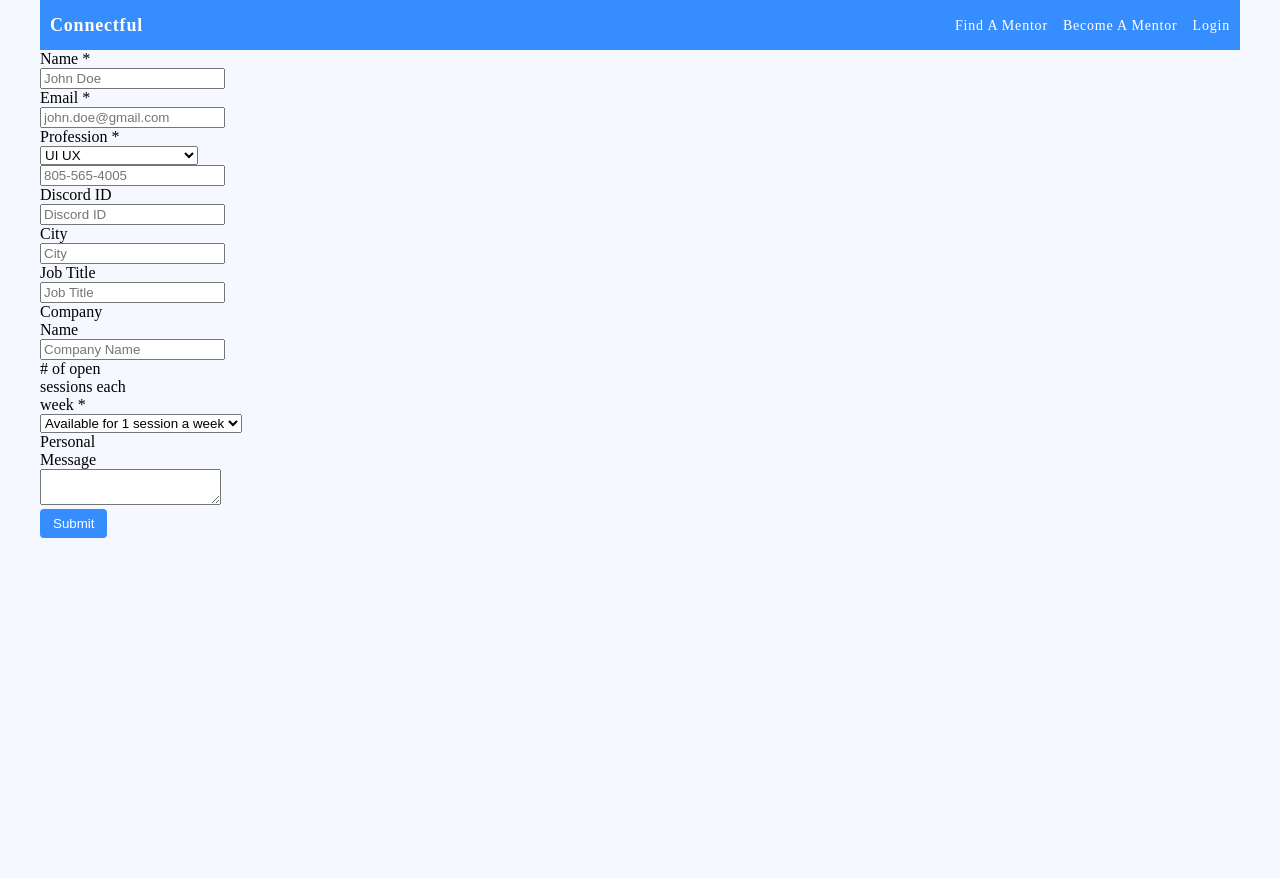
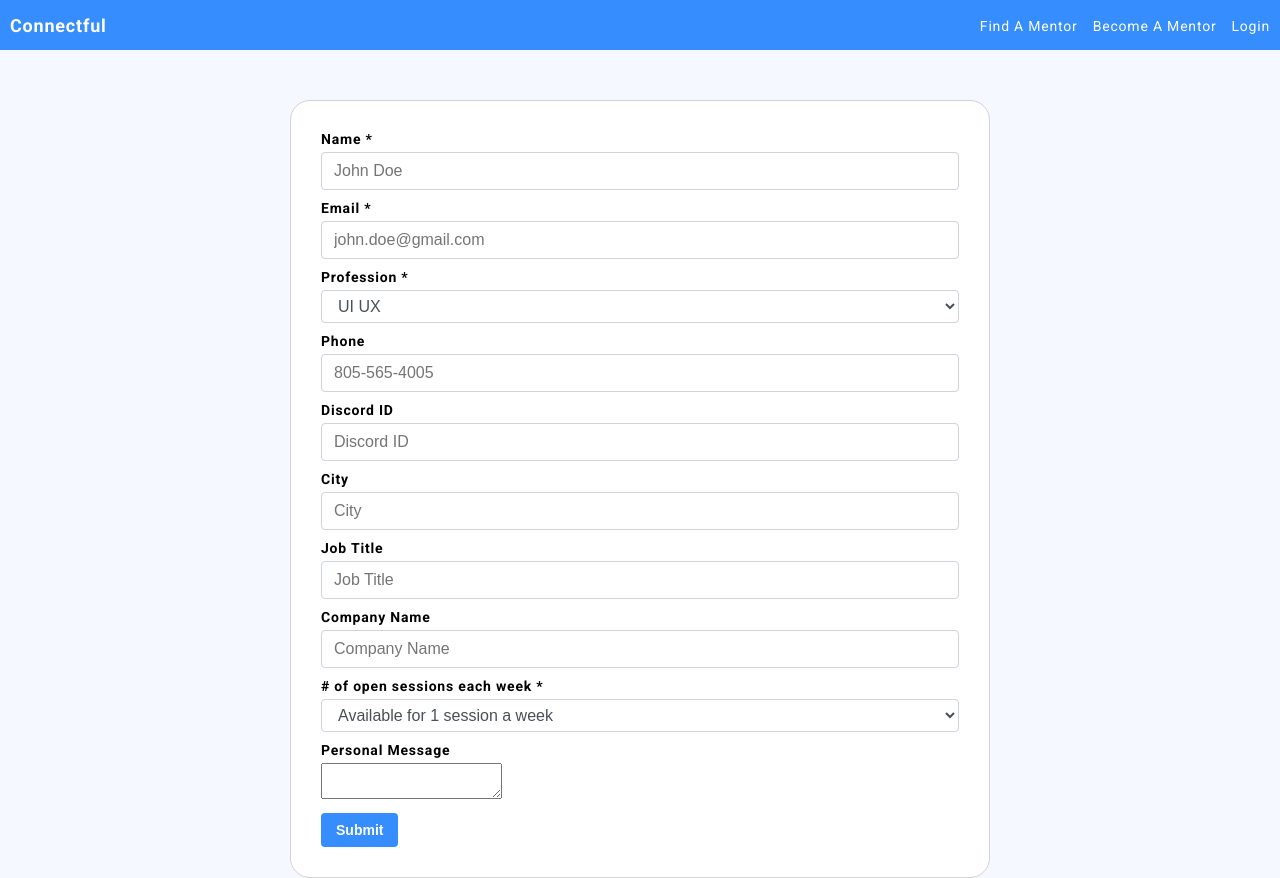
Before and after one commit to RShuken/Capstone-client, a React (Create React App) app: page /edit_profile in a window 1280 px wide. Before the commit the page ends 800 px from the top, so only its background shows below. Built offline with nearby package versions, Linux system fonts and the light colour scheme; no server answers.

Commit message:
reformated forms to have correct labels and classNames

```diff
--- a/src/App/App.css
+++ b/src/App/App.css
@@ -1,12 +1,21 @@
+@import url('https://fonts.googleapis.com/css2?family=Roboto:ital,wght@0,100;0,300;0,400;0,500;0,700;0,900;1,100;1,300;1,400;1,500;1,700;1,900&display=swap');
+
+* {
+  box-sizing: border-box;
+}
+
 html,
 body {
-  --custom-font: Roboto, -apple-system, BlinkMacSystemFont, 'Segoe UI', 'Roboto',
-    'Oxygen', 'Ubuntu', 'Cantarell', 'Fira Sans', 'Droid Sans', 'Helvetica Neue',
-    sans-serif;
   min-height: 100vh;
-  margin: 0 20px;
+  margin: 0;
   padding: 0;
   background: #f5f8ff;
+  font-family: 'Roboto', sans-serif;
+}
+
+.main-content {
+  width: 100%;
+  margin: 15px;
 }
 
 button {
@@ -17,8 +26,10 @@ button {
   text-decoration: none;
   vertical-align: middle;
   cursor: pointer;
+  font-weight: bold;
+  font-size: 14px;
   border: 1px solid transparent;
-  padding: 0.375rem 0.75rem;
+  padding: 8px 14px;
   border-radius: 0.25rem;
   background: #368dfd;
 }
@@ -64,3 +75,52 @@ button {
   margin: 0 0 3px 0;
   color: #5f5f5f;
 }
+
+.connectful-form {
+  background: white;
+  margin-top: 50px;
+  border-radius: 20px;
+  border: 1px solid lightgrey;
+  padding: 30px;
+}
+
+.connectful-form h2 {
+  text-align: center;
+}
+
+.connectful-formcontrol {
+  margin-bottom: 10px;
+}
+
+.connectful-formcontrol label {
+  display: block;
+  font-size: 14px;
+  letter-spacing: 0.8px;
+  font-weight: bold;
+  margin-bottom: 5px;
+}
+
+.connectful-formcontrol input,
+.connectful-formcontrol select {
+  display: block;
+  width: 100%;
+  padding: 0.375rem 0.75rem;
+  font-size: 1rem;
+  line-height: 1.5;
+  color: #495057;
+  background-color: #fff;
+  border: 1px solid #ced4da;
+  border-radius: 0.25rem;
+  transition: border-color 0.15s ease-in-out, box-shadow 0.15s ease-in-out;
+}
+
+.action-buttons {
+  text-align: right;
+}
+
+@media only screen and (min-width: 767px) {
+  .main-content {
+    width: 700px;
+    margin: 0 auto;
+  }
+}
--- a/src/App/App.js
+++ b/src/App/App.js
@@ -97,8 +97,8 @@ class App extends Component {
           ...this.state,
         }}
       >
-        <div className='App'>
-          <Header />
+        <Header />
+        <div className='main-content'>
           <Router history={history}>
             <Switch>
               <Route exact path={'/'} component={HomePage} />
--- a/src/components/Connect/index.js
+++ b/src/components/Connect/index.js
@@ -42,10 +42,8 @@ function UserConnect() {
 
   return (
     <div className='connection_message_box'>
-      <label for='connection_message'>
-        Write a short message for the user you want to connect with
+      <label for='connection_message'>Write a short message for the user you want to connect with</label>
         <textarea name='connection_message' onChange={onMessageValueChange} />
-      </label>
       <button onClick={() => connectWithUser()}>Send Message</button>
     </div>
   );
--- a/src/components/Profile/EditProfile/index.js
+++ b/src/components/Profile/EditProfile/index.js
@@ -7,7 +7,6 @@ function EditProfileComponent() {
   const [formValues, setFormValues] = useState({});
   const { currentUser } = useContext(ApiContext);
   const { accessToken, id } = currentUser;
-
 
   const doEditProfile = (e) => {
     e.preventDefault();
@@ -20,11 +19,10 @@ function EditProfileComponent() {
         'Content-Type': 'application/json',
       },
       body: JSON.stringify(data),
-    })
-      .then(() => {
-        appContext.currentUser = data;
-        window.location.href = '/profile';
-      });
+    }).then(() => {
+      appContext.currentUser = data;
+      window.location.href = '/profile';
+    });
   };
 
   const onFormValueChange = (e) => {
@@ -33,9 +31,9 @@ function EditProfileComponent() {
 
   return (
     <div className='edit_profile'>
-      <form onSubmit={doEditProfile}>
-        <label htmlFor='name'>
-          Name *
+      <form className='connectful-form' onSubmit={doEditProfile}>
+        <div className='connectful-formcontrol'>
+          <label htmlFor='name'>Name *</label>
           <input
             require
             onChange={onFormValueChange}
@@ -43,9 +41,9 @@ function EditProfileComponent() {
             name='name'
             type='text'
           />
-        </label>
-        <label htmlFor='email'>
-          Email *
+        </div>
+        <div className='connectful-formcontrol'>
+          <label htmlFor='email'>Email *</label>
           <input
             require
             onChange={onFormValueChange}
@@ -53,9 +51,9 @@ function EditProfileComponent() {
             name='email'
             type='email'
           />
-        </label>
-        <label htmlFor='profession'>
-          Profession *
+        </div>
+        <div className='connectful-formcontrol'>
+          <label htmlFor='profession'>Profession *</label>
           <select require onChange={onFormValueChange} name='profession'>
             <option value={'UI UX'}>UI UX</option>
             <option value={'Frontend Development'}>Frontend Development</option>
@@ -64,69 +62,67 @@ function EditProfileComponent() {
               Fullstack Development
             </option>
           </select>
-        </label>
-        <label htmlFor='phone'>
+        </div>
+        <div className='connectful-formcontrol'>
+          <label htmlFor='phone'>Phone</label>
           <input
             onChange={onFormValueChange}
             placeholder='805-565-4005'
             name='phone'
             type='text'
           />
-        </label>
-        <label htmlFor='discord_id'>
-          Discord ID
+        </div>
+        <div className='connectful-formcontrol'>
+          <label htmlFor='discord_id'>Discord ID</label>
           <input
             onChange={onFormValueChange}
             placeholder='Discord ID'
             name='discord_id'
             type='text'
           />
-        </label>
-        <label htmlFor='location'>
-          City
+        </div>
+        <div className='connectful-formcontrol'>
+          <label htmlFor='location'>City</label>
           <input
             onChange={onFormValueChange}
             placeholder='City'
             name='location'
             type='text'
           />
-        </label>
-        <label htmlFor='job_title'>
-          Job Title
+        </div>
+        <div className='connectful-formcontrol'>
+          <label htmlFor='job_title'>Job Title</label>
           <input
             onChange={onFormValueChange}
             placeholder='Job Title'
             name='job_title'
             type='text'
           />
-        </label>
-        <label htmlFor='job_company'>
-          Company Name
+        </div>
+        <div className='connectful-formcontrol'>
+          <label htmlFor='job_company'>Company Name</label>
           <input
             onChange={onFormValueChange}
             placeholder='Company Name'
             name='job_company'
             type='text'
           />
-        </label>
-        <label htmlFor='open_sessions'>
-          # of open sessions each week *
+        </div>
+        <div className='connectful-formcontrol'>
+          <label htmlFor='open_sessions'># of open sessions each week *</label>
           <select required onChange={onFormValueChange} name='open_sessions'>
             <option value={1}>Available for 1 session a week</option>
             <option value={2}>Available for 2 session a week</option>
             <option value={3}>Available for 3 session a week</option>
           </select>
-        </label>
-
-        <label htmlFor='description'>
-          Personal Message
-          <textarea onChange={onFormValueChange} name='description' />
-        </label>
-        <label htmlFor='submit'>
-          <button type='submit' name='submit'>
-            Submit
-          </button>
-        </label>
+        </div>
+        <div className='connectful-formcontrol'>
+          <label htmlFor='job_description'>Personal Message</label>
+          <textarea onChange={onFormValueChange} name='job_description' />
+        </div>
+        <div className='action-button'>
+          <button type='submit' name='submit'>Submit</button>
+        </div>
       </form>
     </div>
   );
--- a/src/components/Profile/index.js
+++ b/src/components/Profile/index.js
@@ -27,12 +27,12 @@ const UserProfile = () => {
           console.log(hasError)
         });
     }
-  }, [accessToken]);
+  }, [accessToken,hasError,id]);
 
+  console.log('this is the stateuser.is_mentor', stateUser.is_mentor)
   return (
     <div className='user_profile_box'>
       <h2>{stateUser.name}'s Profile</h2>
-      <h3>{stateUser.is_mentor ? 'MENTOR' : 'STUDENT'}</h3>
       <p>{stateUser.open_sessions} mentor sessions available this week</p>
       <p>{stateUser.job_title}</p>
       <p>at {stateUser.job_company}</p>
--- a/src/index.css
+++ b/src/index.css
@@ -1,7 +1,3 @@
-* {
-  box-sizing: border-box;
-}
-
 .navbar {
   background-color: #368dfd;
   display: flex;
@@ -62,15 +58,3 @@
 .page .notice p {
   margin: 0;
 }
-
-.registration_form {
-  width: 300px;
-}
-
-.edit_profile {
-  width: 100px;
-}
-
-.connection_message_box {
-  width: 100px;
-}
--- a/src/pages/EditProfile/index.js
+++ b/src/pages/EditProfile/index.js
@@ -1,4 +1,4 @@
-import React, { Component } from "react";
+import React from "react";
 import EditProfileComponent from '../../components/Profile/EditProfile';
 
 // this is the edit profile page that allows a user to change their profile information.
--- a/src/pages/Login/index.js
+++ b/src/pages/Login/index.js
@@ -1,6 +1,6 @@
-import React, { useContext, useState } from "react";
-import ApiContext from "../../ApiContext";
-import config from "../../config";
+import React, { useContext, useState } from 'react';
+import ApiContext from '../../ApiContext';
+import config from '../../config';
 
 // this is the logic for login. I used hooks along with a post request for user login to the server. It also uses context to set the user in state that is used throughout the app.
 function Login() {
@@ -10,18 +10,18 @@ function Login() {
     e.preventDefault();
     const data = { ...formValues };
     fetch(`${config.API_ENDPOINT}/login`, {
-      method: "POST",
+      method: 'POST',
       headers: {
-        "Content-Type": "application/json",
+        'Content-Type': 'application/json',
       },
       body: JSON.stringify(data),
     })
       .then((resp) => resp.json())
       .then((data) => {
         delete data.password;
-        window.sessionStorage.setItem("currentUser", JSON.stringify(data));
+        window.sessionStorage.setItem('currentUser', JSON.stringify(data));
         appContext.updateUser(data);
-        window.location.href = "/dashboard";
+        window.location.href = '/dashboard';
       });
   };
   // this is the on change function that takes the name of each input and sets it into state.
@@ -29,23 +29,31 @@ function Login() {
     setFormValues({ ...formValues, [e.target.name]: e.target.value });
   };
   return (
-    <form onSubmit={tryLogin}>
-      <label for='email'>
-      <input
-        required
-        onChange={onFormValueChange}
-        placeholder="john.doe@gmail.com"
-        name="email"
-        type="email"
-      /></label>
-      <label for='password'><input
-        required
-        onChange={onFormValueChange}
-        placeholder="super secret password"
-        name="password"
-        type="password"
-      /></label>
-      <button type="submit">Login</button>
+    <form className='connectful-form' onSubmit={tryLogin}>
+      <h2>Login to Connectful</h2>
+      <div className='connectful-formcontrol'>
+        <label htmlFor='email'>Email</label>
+        <input
+          required
+          onChange={onFormValueChange}
+          placeholder='john.doe@gmail.com'
+          name='email'
+          type='email'
+        />
+      </div>
+      <div className='connectful-formcontrol'>
+        <label htmlFor='password'>Password</label>
+        <input
+          required
+          onChange={onFormValueChange}
+          placeholder='super secret password'
+          name='password'
+          type='password'
+        />
+      </div>
+      <div className='action-buttons'>
+        <button type='submit'>Login</button>
+      </div>
     </form>
   );
 }
--- a/src/pages/Registration/index.js
+++ b/src/pages/Registration/index.js
@@ -2,7 +2,6 @@ import React, { useState, useContext } from 'react';
 import { useParams } from 'react-router-dom';
 import config from '../../config';
 import ApiContext from '../../ApiContext';
-
 
 // this component is the registration component. Depending on what button the user pressed, either to be a mentor or find a mentor, the default value of is_mentor is true or false. The registration request is a POST call to the server and once done it redirects the user to the dashboard page.
 function Registration() {
@@ -42,15 +41,20 @@ function Registration() {
     setFormValues({ ...formValues, [e.target.name]: e.target.value });
   };
   return (
-    <div className="registration_form">
-      <form onSubmit={doRegistration}>
+    <>
+      <form className='connectful-form' onSubmit={doRegistration}>
+        <h2>Register as a mentor</h2>
+        <div className='connectful-formcontrol'>
+          <label htmlFor='name'>Username</label>
           <input
             required
             onChange={onFormValueChange}
             placeholder='John Doe'
             name='name'
+            id='name'
             type='text'
           />
+        </div>
         <input
           required
           onChange={onFormValueChange}
@@ -70,10 +74,12 @@ function Registration() {
           <option value={2}>Available for 2 session a week</option>
           <option value={3}>Available for 3 session a week</option>
         </select>
+        <div className='action-buttons'>
           <button type='submit'>Register</button>
+        </div>
       </form>
       {error.msg && <div>{error.msg}</div>}
-    </div>
+    </>
   );
 }
 
```
Lines whose indentation alone changed are shown as unchanged.
